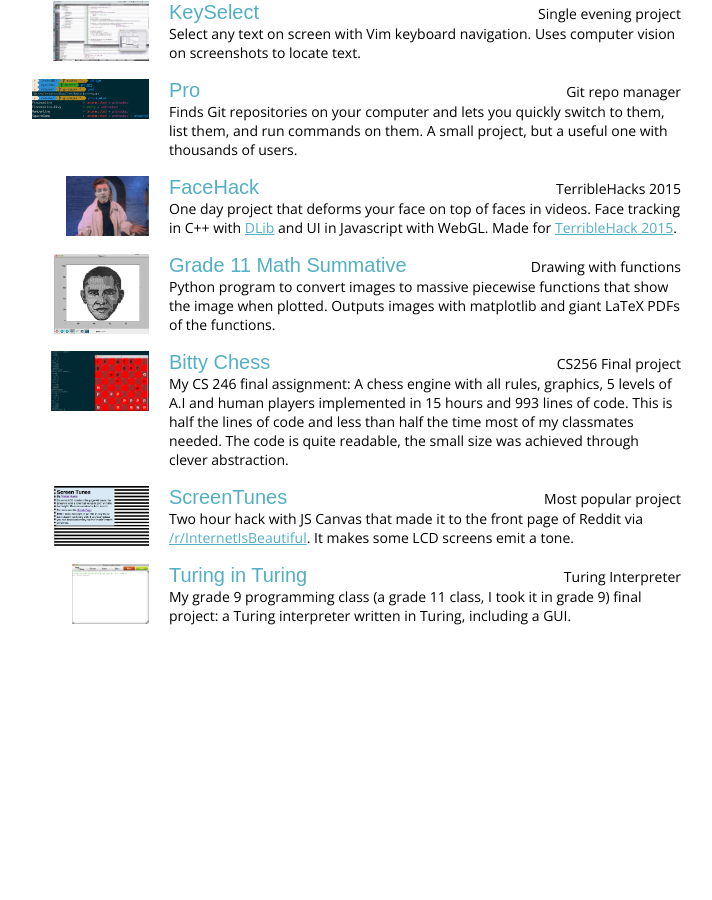
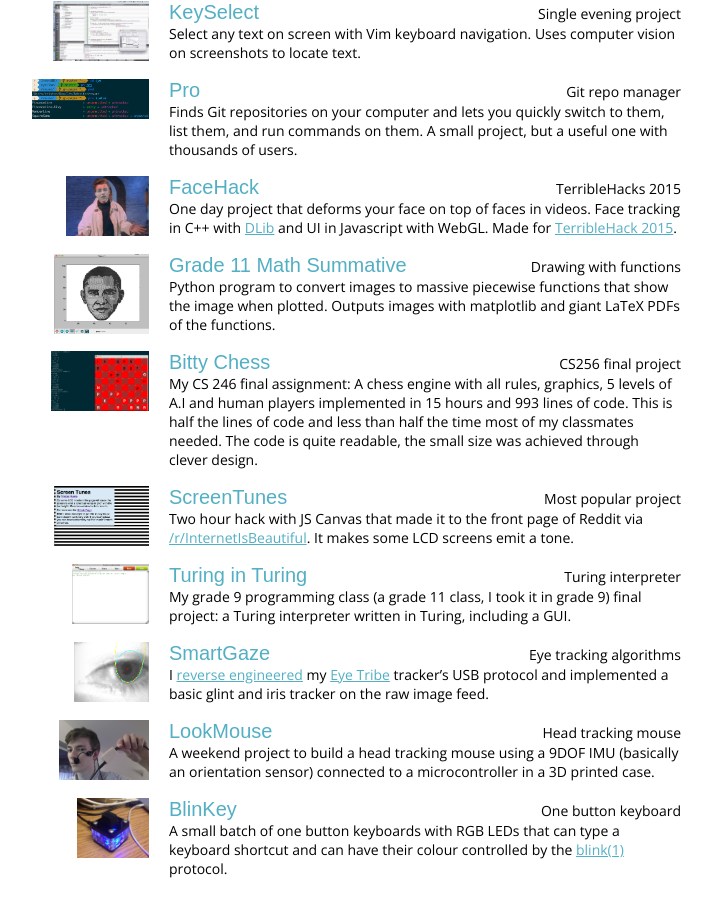
Before and after one commit to trishume/resume, a Jekyll site: the page built from index.html, in a window 1280 px wide and 900 px high, scrolled down 1865 px. Shown: the whole window, without its empty margins (71-783 px from the left). Built offline with Jekyll 4.4.1, drawn with Linux system fonts in a browser that asks for light colours; nearby versions of some CDN libraries; some web fonts are replaced; before the commit the page ends 2512 px from its top, so only the background shows below that.

Commit message:
More projects

```diff
--- a/_data/resume.yml
+++ b/_data/resume.yml
@@ -179,11 +179,11 @@ Projects:
       Python program to convert images to massive piecewise functions that show the image when plotted. Outputs images with matplotlib and giant LaTeX PDFs of the functions.
   - name: Bitty Chess
     link: https://www.student.cs.uwaterloo.ca/~cs246/
-    title: CS256 Final project
+    title: CS256 final project
     image: bittychess.png
     image-height: 60
     desc: |
-      My CS 246 final assignment: A chess engine with all rules, graphics, 5 levels of A.I and human players implemented in 15 hours and 993 lines of code. This is half the lines of code and less than half the time most of my classmates needed. The code is quite readable, the small size was achieved through clever abstraction.
+      My CS 246 final assignment: A chess engine with all rules, graphics, 5 levels of A.I and human players implemented in 15 hours and 993 lines of code. This is half the lines of code and less than half the time most of my classmates needed. The code is quite readable, the small size was achieved through clever design.
   - name: ScreenTunes
     link: http://thume.ca/screentunes/
     title: Most popular project
@@ -193,8 +193,29 @@ Projects:
       Two hour hack with JS Canvas that made it to the front page of Reddit via [/r/InternetIsBeautiful](https://www.reddit.com/r/InternetIsBeautiful/). It makes some LCD screens emit a tone.
   - name: Turing in Turing
     link: http://tristan.hume.ca/tint/
-    title: Turing Interpreter
+    title: Turing interpreter
     image: turinginturing.png
     image-height: 60
     desc: |
       My grade 9 programming class (a grade 11 class, I took it in grade 9) final project: a Turing interpreter written in Turing, including a GUI.
+  - name: SmartGaze
+    link: https://github.com/trishume/SmartGaze
+    title: Eye tracking algorithms
+    image: smartgaze.png
+    image-height: 60
+    desc: |
+      I [reverse engineered](http://thume.ca/2016/02/02/a-reverse-engineering-adventure-eye-tribes-usb-protocol/) my [Eye Tribe](http://theeyetribe.com/) tracker's USB protocol and implemented a basic glint and iris tracker on the raw image feed.
+  - name: LookMouse
+    link: https://github.com/trishume/LookMouse
+    title: Head tracking mouse
+    image: lookmouse.jpg
+    image-height: 60
+    desc: |
+      A weekend project to build a head tracking mouse using a 9DOF IMU (basically an orientation sensor) connected to a microcontroller in a 3D printed case.
+  - name: BlinKey
+    link: https://github.com/trishume/BlinKey
+    title: One button keyboard
+    image: blinkey.jpg
+    image-height: 60
+    desc: |
+      A small batch of one button keyboards with RGB LEDs that can type a keyboard shortcut and can have their colour controlled by the [blink(1)](https://blink1.thingm.com/) protocol.
```
Also changed, not shown: images/fullsize/blinkey.jpg (added), images/fullsize/lookmouse.jpg (added), images/fullsize/smartgaze.png (added).
